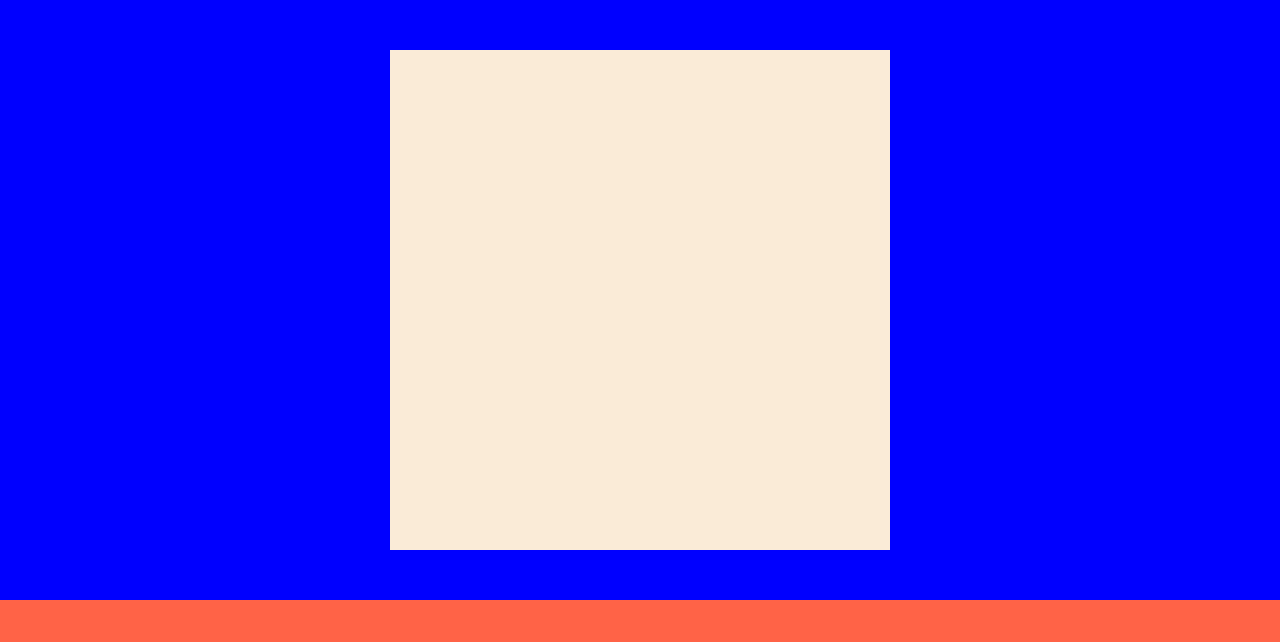
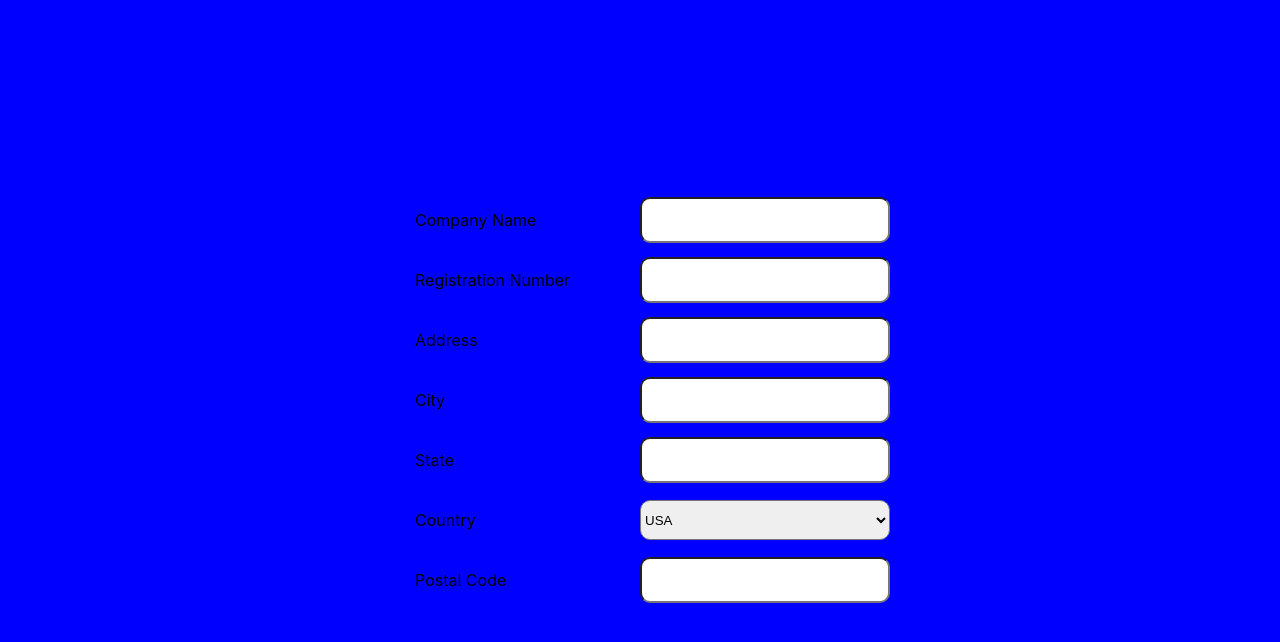
Before and after one commit to mahendransaminathan/csspractice, a React (Create React App) app: page / in a window 1280 px wide. Shown: the top 642 px of the page. Built offline with nearby package versions, Linux system fonts and the light colour scheme.

Commit message:
Added all the elements

```diff
--- a/src/App.css
+++ b/src/App.css
@@ -4,13 +4,13 @@
     background-color: blue;
     align-items: center;
     justify-content: center;
-    height: 600px;
+    height: 100vh;
 }
 
 .company-details
 {
     display: flex;
-    background-color: blueviolet;
+
     width: 500px;
     flex-direction: column;
 }
@@ -18,21 +18,160 @@
 .company-details-child
 {
     display: flex;
-    height: 125px;
-    background-color: antiquewhite;
+    height: 60px;
+
     align-items: center;
     justify-content: center;
 
+
+}
+
+input[type=text]
+{
+    width: 250px;
+    height: 40px;
+    border-radius: 10px;
+}
+
+select
+{
+    width: 250px;
+    height: 40px;
+    border-radius: 10px;
 }
 
 .company-Name-Label
 {
+    display: flex;
     width: 250px;
     height: 125px;
+    align-items: center;
+    justify-content: flex-start;
+    margin-left: 25px;
 }
+
 
 .company-Name-Text
 {
+    display: flex;
     width: 250px;
     height: 125px;
+    align-items: center;
+    justify-content: flex-start;
 }
+
+.reg-Num-Label
+{
+    display: flex;
+    width: 250px;
+    height: 125px;
+    align-items: center;
+    justify-content: flex-start;
+    margin-left: 25px;
+}
+
+.reg-Num-Text
+{
+    display: flex;
+    width: 250px;
+    height: 125px;
+    align-items: center;
+    justify-content: flex-start;
+}
+
+.address-Label
+{
+    display: flex;
+    width: 250px;
+    height: 125px;
+    align-items: center;
+    justify-content: flex-start;
+    margin-left: 25px;
+}
+
+.address-Text
+{
+    display: flex;
+    width: 250px;
+    height: 125px;
+    align-items: center;
+    justify-content: flex-start;
+}
+
+.city-Label
+{
+    display: flex;
+    width: 250px;
+    height: 125px;
+    align-items: center;
+    justify-content: flex-start;
+    margin-left: 25px;
+}
+
+.city-Text
+{
+    display: flex;
+    width: 250px;
+    height: 125px;
+    align-items: center;
+    justify-content: flex-start;
+}
+
+.state-Label
+{
+    display: flex;
+    width: 250px;
+    height: 125px;
+    align-items: center;
+    justify-content: flex-start;
+    margin-left: 25px;
+}
+
+.state-Text
+{
+    display: flex;
+    width: 250px;
+    height: 125px;
+    align-items: center;
+    justify-content: flex-start;
+}
+
+
+.country-Label
+{
+    display: flex;
+    width: 250px;
+    height: 125px;
+    align-items: center;
+    justify-content: flex-start;
+    margin-left: 25px;
+}
+
+.country-Text
+{
+    display: flex;
+    width: 250px;
+    height: 125px;
+    align-items: center;
+    justify-content: flex-start;
+}
+
+
+.postal-Label
+{
+    display: flex;
+    width: 250px;
+    height: 125px;
+    align-items: center;
+    justify-content: flex-start;
+    margin-left: 25px;
+}
+
+.postal-Text
+{
+    display: flex;
+    width: 250px;
+    height: 125px;
+    align-items: center;
+    justify-content: flex-start;
+}
--- a/src/App.js
+++ b/src/App.js
@@ -9,16 +9,70 @@ function App() {
 
             <div className='company-details-child'>
             <div className='company-Name-Label'>
-
+              <label className='cnlabel'>Company Name</label>
             </div>
             <div className='company-Name-Text'>
-
+              <input type='text' className='cntext'/>
             </div>
             </div>
             <div className='company-details-child'>
+            <div className='reg-Num-Label'>
+              <label className='rnlabel'>Registration Number</label>
             </div>
-            <div className='company-details-child'></div>
-            <div className='company-details-child'></div>
+            <div className='reg-Num-Text'>
+              <input type='text' className='rntext'/>
+            </div>
+            </div>
+            <div className='company-details-child'>
+            <div className='address-Label'>
+              <label className='addresslabel'>Address</label>
+            </div>
+            <div className='address-Text'>
+              <input type='text' className='addresstext'/>
+            </div>
+            </div>
+            <div className='company-details-child'>
+            <div className='city-Label'>
+              <label className='citylabel'>City</label>
+            </div>
+            <div className='city-Text'>
+              <input type='text' className='citytext'/>
+            </div>
+            </div>
+
+            <div className='company-details-child'>
+            <div className='state-Label'>
+              <label className='statelabel'>State</label>
+            </div>
+            <div className='state-Text'>
+              <input type='text' className='statetext'/>
+            </div>
+            </div>
+
+            <div className='company-details-child'>
+            <div className='country-Label'>
+              <label className='countrylabel'>Country</label>
+            </div>
+            <div className='country-Text'>
+              <select className='countrytext'>
+                <option value='1'>USA</option>
+                <option value='2'>UK</option>
+                <option value='3'>Germany</option>
+                <option value='4'>France</option>
+                <option value='5'>Sweden</option>
+                </select>
+            </div>
+            </div>
+
+
+            <div className='company-details-child'>
+            <div className='postal-Label'>
+              <label className='postallabel'>Postal Code</label>
+            </div>
+            <div className='postal-Text'>
+              <input type='text' className='postaltext'/>
+            </div>
+            </div>
 
           </form>
       </div>
```
